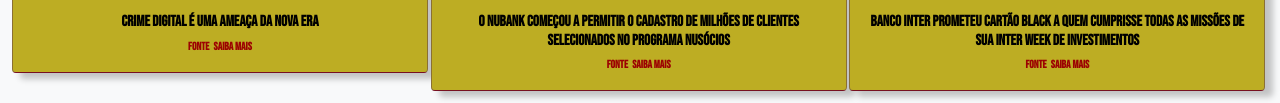
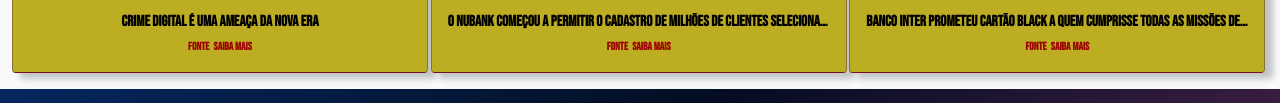
Before and after one commit to ICEI-PUC-Minas-PMV-ADS/pmv-ads-2021-2-e1-proj-web-t6-ads_2021_02_e1_grupo_02, a plain HTML site: page src/pages/CatTec.html in a window 1280 px wide. Shown: the part 1655-1758 px from the top of the page. Drawn offline with nearby package versions, Linux system fonts and the light colour scheme.

Commit message:
Update CatTec.js and style.css

```diff
--- a/src/scripts/scripts-pages/CatTec.js
+++ b/src/scripts/scripts-pages/CatTec.js
@@ -6,7 +6,7 @@ window.onload = function () {
 function montData(data) {
     console.log(data)
     const lista = data.categorias["tecnologia"].map(item => `
-        <div class="col-md-4 my-3" id="cardst" style="margin: auto;">
+        <div class="col-md-4 my-3" id="cardst" style="display: block; margin: auto;">
             <a href="#" target="_blank" id="hrefcard">
                 <div class="card" id="cardbl" style="width: 26rem; display: block; margin: auto;">
                     <div class="card-body">
--- a/src/style.css
+++ b/src/style.css
@@ -166,6 +166,10 @@ body {
 
 #cardst h3 {
     font-weight: bold;
+    max-width: 500px;
+    overflow: hidden;
+    text-overflow: ellipsis;
+    white-space: nowrap;
 }
 
 #cardst h4 {
```
